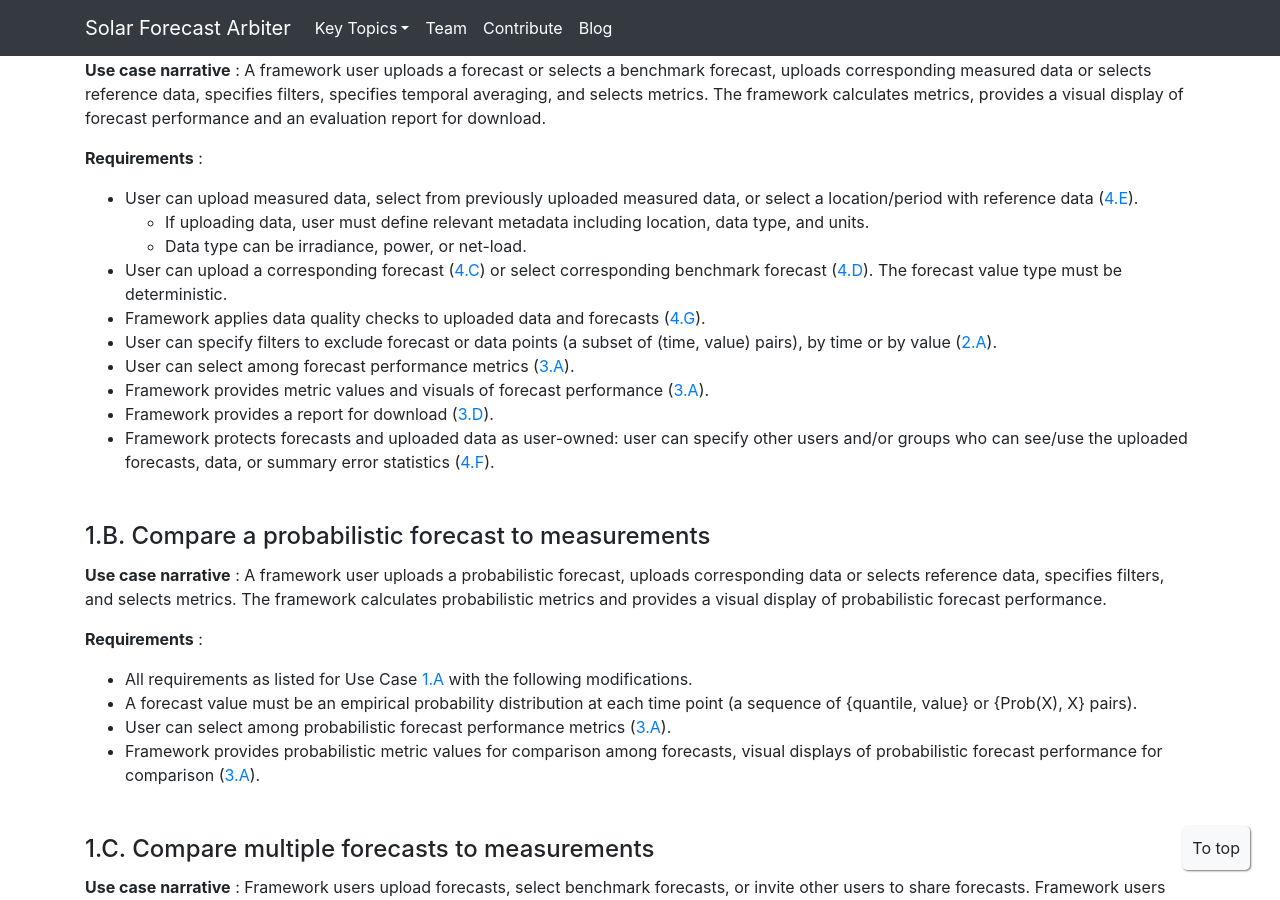
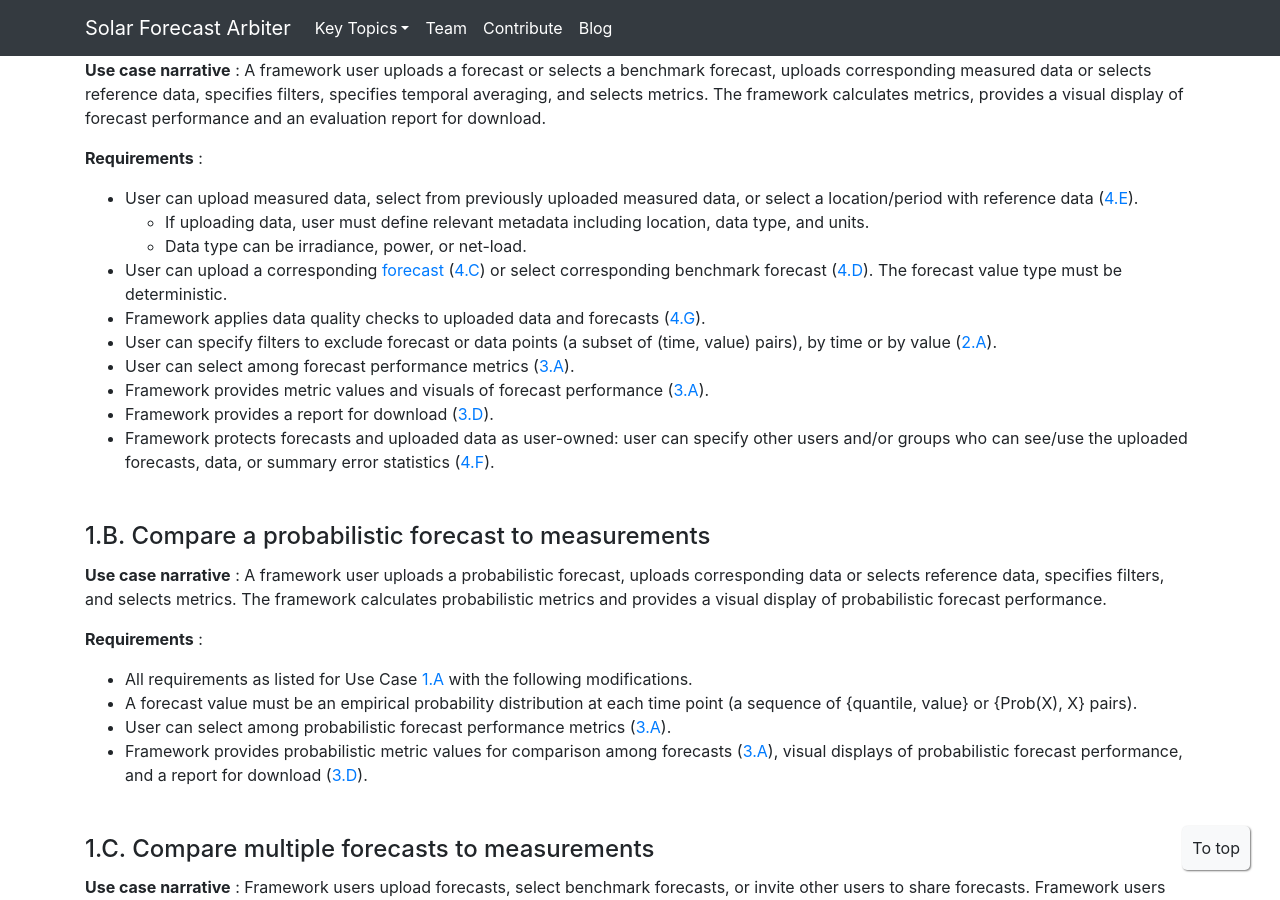
Before and after one commit to SolarArbiter/SolarArbiter.github.io, a Jekyll site: the page built from usecases.md, in a window 1280 px wide and 900 px high, scrolled down 5070 px. Built offline with Jekyll 4.4.1, drawn with Linux system fonts in a browser that asks for light colours; comment, search, counter and statistics services are not loaded; our own code applies the rules of GitHub Pages for plain Markdown files; some of the changed text lies outside the part shown.

Commit message:
even more links

```diff
--- a/usecases.md
+++ b/usecases.md
@@ -142,7 +142,7 @@
 ### Framework User and Framework Administrator {#users}
 {: .anchor}
 
-A _framework user_ is an individual or organization that uses the capabilities of Solar Forecast Arbiter to evaluate and analyze forecasts. A framework user can be a _forecast provider_ (one who creates a forecast), a _forecast user_ (one using a forecast for a defined purpose), researchers and others.
+A _framework user_ is an individual or organization that uses the capabilities of Solar Forecast Arbiter to evaluate and analyze forecasts. A framework user can be a _forecast provider_ (one who creates a forecast), a _forecast user_ (one using a forecast for a defined purpose), researchers, and others.
 
 The _framework administrator_ operates Solar Forecast Arbiter, ensures data security and anonymity, establishes standards for forecast evaluation, and provides benchmark forecasts.
 
@@ -166,7 +166,7 @@
 - User can upload measured data, select from previously uploaded measured data, or select a location/period with reference data ([4.E](#uc4E)).
   - If uploading data, user must define relevant metadata including location, data type, and units.
   - Data type can be irradiance, power, or net-load.
-- User can upload a corresponding forecast ([4.C](#uc4C)) or select corresponding benchmark forecast ([4.D](#uc4D)). The forecast value type must be deterministic.
+- User can upload a corresponding [forecast](#forecastdef) ([4.C](#uc4C)) or select corresponding benchmark forecast ([4.D](#uc4D)). The forecast value type must be deterministic.
 - Framework applies data quality checks to uploaded data and forecasts ([4.G](#uc4G)).
 - User can specify filters to exclude forecast or data points (a subset of (time, value) pairs), by time or by value ([2.A](#uc2A)).
 - User can select among forecast performance metrics ([3.A](#uc3A)).
@@ -184,7 +184,7 @@
 - All requirements as listed for Use Case [1.A](#uc1A) with the following modifications.
 - A forecast value must be an empirical probability distribution at each time point (a sequence of {quantile, value} or {Prob(X), X} pairs).
 - User can select among probabilistic forecast performance metrics ([3.A](#uc3A)).
-- Framework provides probabilistic metric values for comparison among forecasts, visual displays of probabilistic forecast performance for comparison ([3.A](#uc3A)).
+- Framework provides probabilistic metric values for comparison among forecasts ([3.A](#uc3A)), visual displays of probabilistic forecast performance, and a report for download ([3.D](#uc3D)).
 
 #### 1.C. Compare multiple forecasts to measurements {#uc1C}
 {: .anchor}
@@ -246,7 +246,7 @@
 **Requirements** :
 
 - All requirements as listed for Use Case [1.A](#uc1A), for each forecast run.
-- Each forecast run must be identically specified.
+- Each [forecast run](#forecastdef) must be identically specified.
 - Forecast runs are issued at a regular interval (e.g., every 6 hours).
 - User can upload multiple forecast runs. Each forecast run must be:
   - A time series of uniform forecast intervals, duration, and value type (e.g. 5 minute interval, interval average forecasts through 24 hours from the start time)
```
